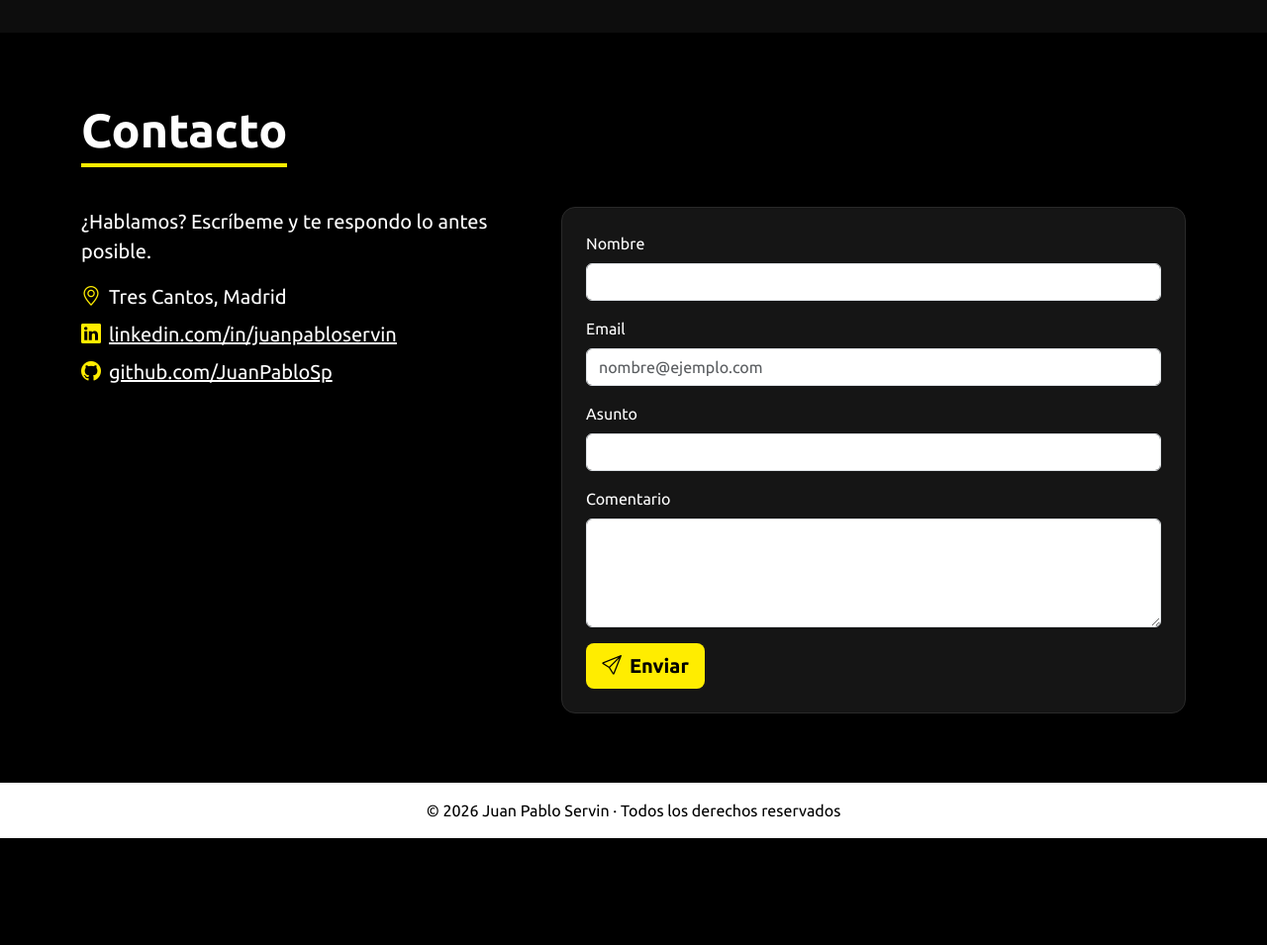
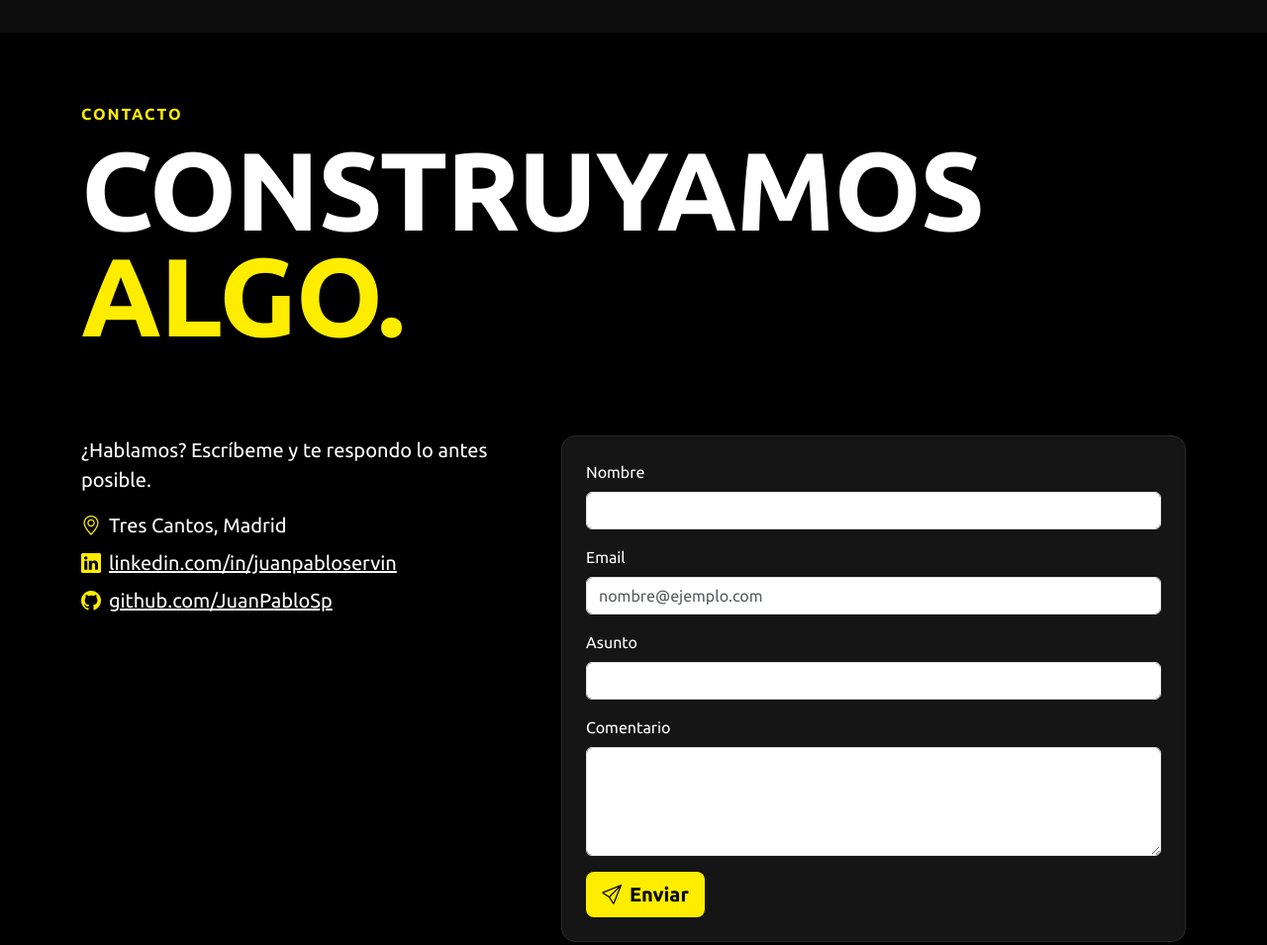
Before and after one commit to JuanPabloSp/PracticaIAW, a plain HTML site: page index.html in a window 1280 px wide. Shown: the part 8160-9115 px from the top of the page at 99% size. Before the commit the page ends 9007 px from the top, so only its background shows below. Drawn offline with nearby package versions, Linux system fonts and the light colour scheme; a web font is replaced by a local one.

Commit message:
Contacto: titular grande "Construyamos algo."
Co-Authored-By: Claude Sonnet 5.5 <noreply@anthropic.com>

```diff
--- a/css/style.css
+++ b/css/style.css
@@ -307,3 +307,10 @@ footer { background: #fff; color: #000; text-align: center; padding: 1rem; }
   .has-m .scrolly-svg-m { display: block; }
   .scrolly-stage .arch.scrolly-svg-m { aspect-ratio: auto !important; }
 }
+
+/* Contacto: titular grande */
+.contact-eyebrow { color: var(--accent); font-weight: 700; letter-spacing: .12em; text-transform: uppercase; margin: 0 0 .75rem; }
+.contact-title {
+  font-weight: 700; text-transform: uppercase; line-height: .95; letter-spacing: -.01em;
+  font-size: clamp(2.6rem, 10vw, 7rem); margin: 0 0 2.5rem;
+}
--- a/index.html
+++ b/index.html
@@ -374,8 +374,9 @@
         <!-- 7. Contacto -->
         <section id="contacto">
             <div class="container">
-                <h2 class="section-title">Contacto</h2>
-                <div class="row g-5">
+                <p class="contact-eyebrow reveal up">Contacto</p>
+                <h2 class="contact-title reveal up">Construyamos<br><span class="accent">algo.</span></h2>
+                <div class="row g-5 mt-2">
                     <div class="col-lg-5 reveal left">
                         <p class="fs-5">¿Hablamos? Escríbeme y te respondo lo antes posible.</p>
                         <ul class="list-unstyled fs-5">
```
